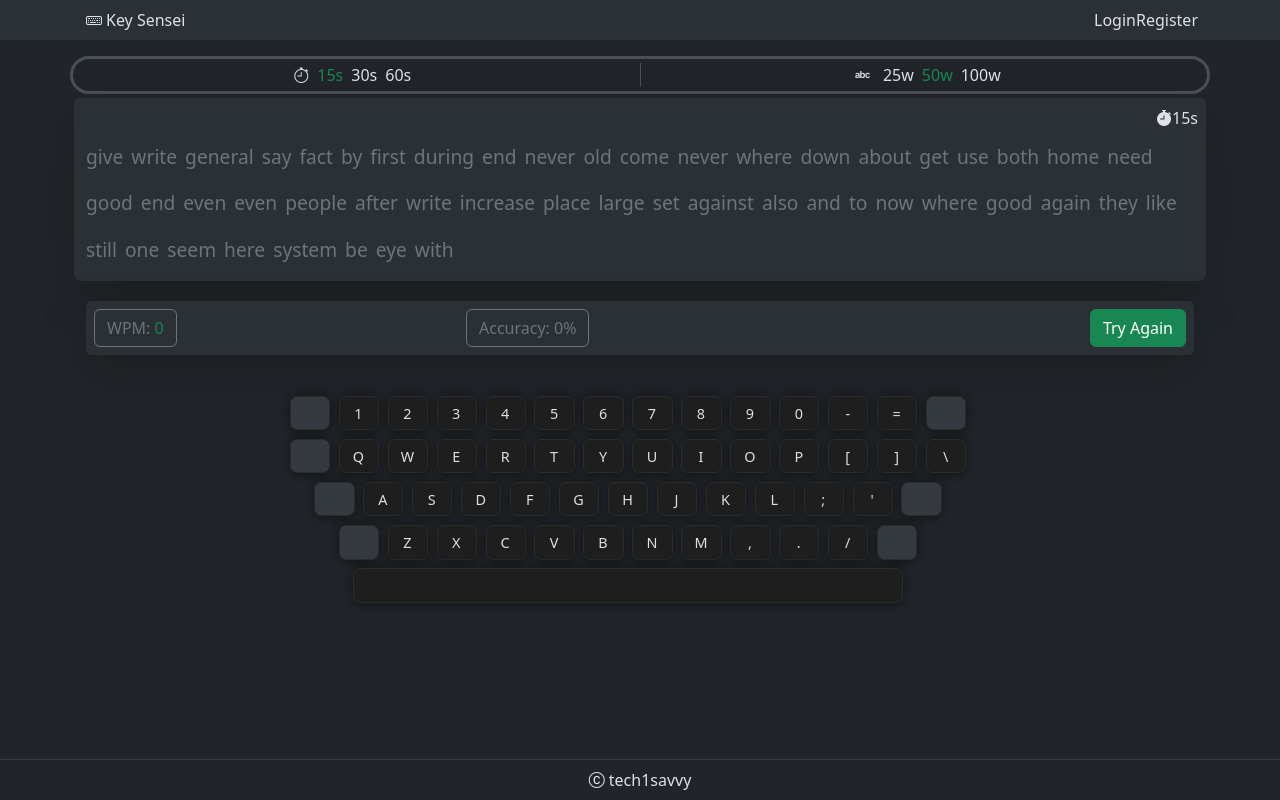
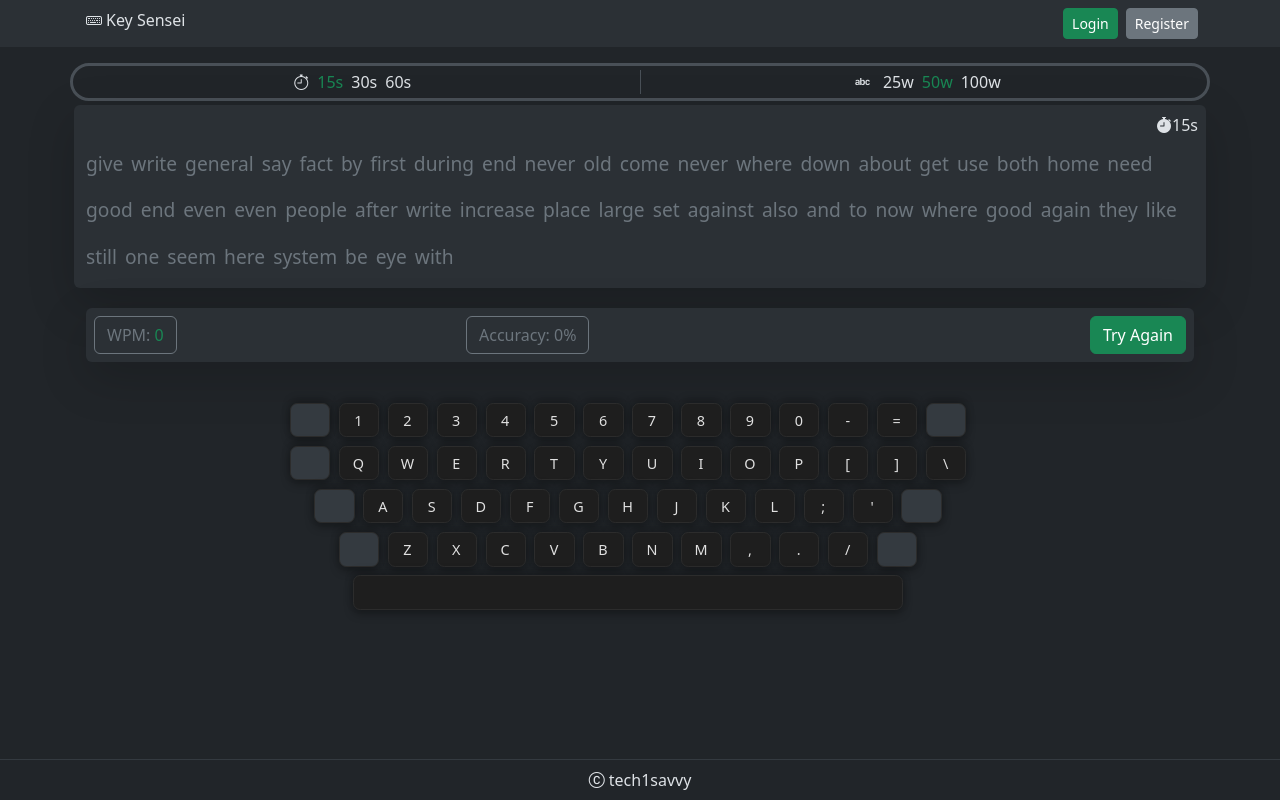
Before and after one commit to tech1savvy/key-sensei, a React (Vite) app in the folder client/: page / in a window 1280 px wide. Built offline with nearby package versions, Linux system fonts and the light colour scheme.

Commit message:
feat(auth): style login and register buttons

```diff
--- a/client/src/components/Navbar.jsx
+++ b/client/src/components/Navbar.jsx
@@ -36,14 +36,14 @@ const Navbar = () => {
                 </ul>
               </div>
             ) : (
-              <>
-                <Link to="/login" className="nav-link">
+              <div className="d-flex gap-2">
+                <Link to="/login" className="btn btn-success btn-sm">
                   Login
                 </Link>
-                <Link to="/register" className="nav-link">
+                <Link to="/register" className="btn btn-secondary btn-sm">
                   Register
                 </Link>
-              </>
+              </div>
             )}
           </div>
         </div>
```
